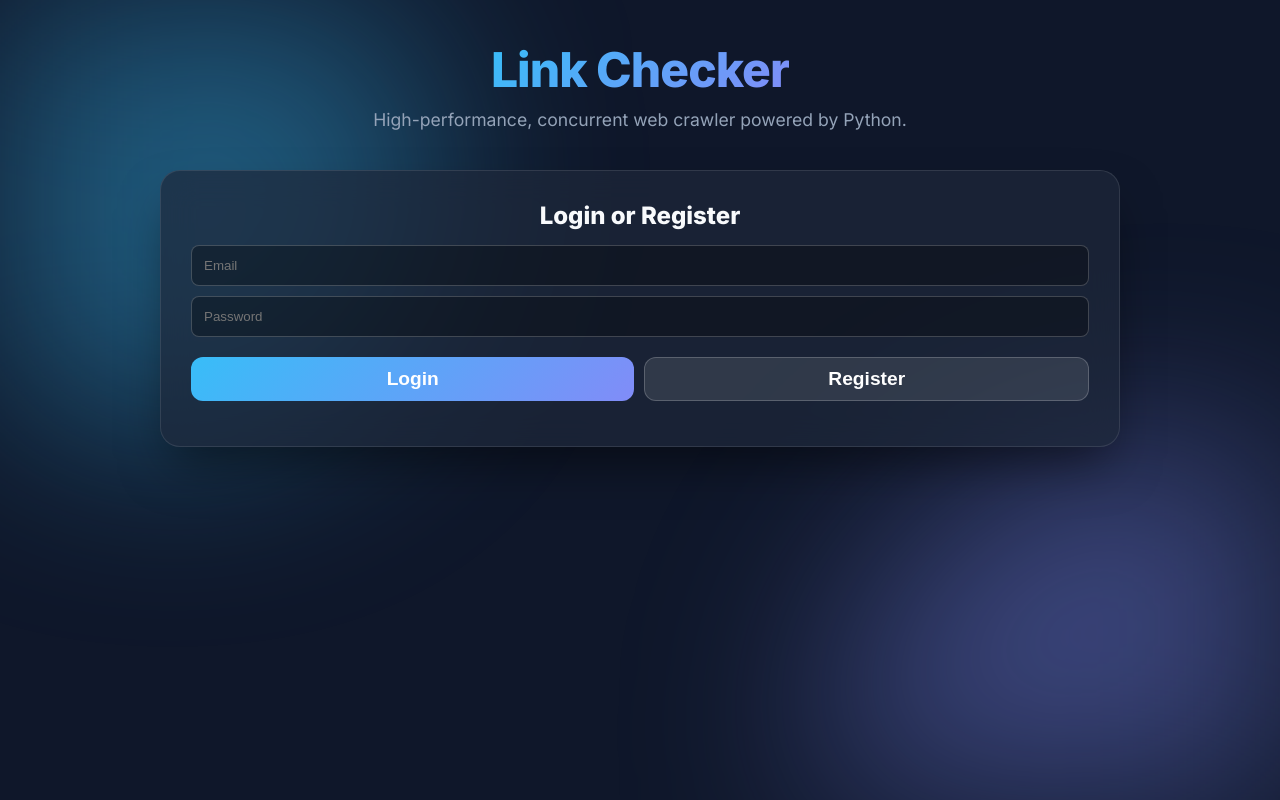
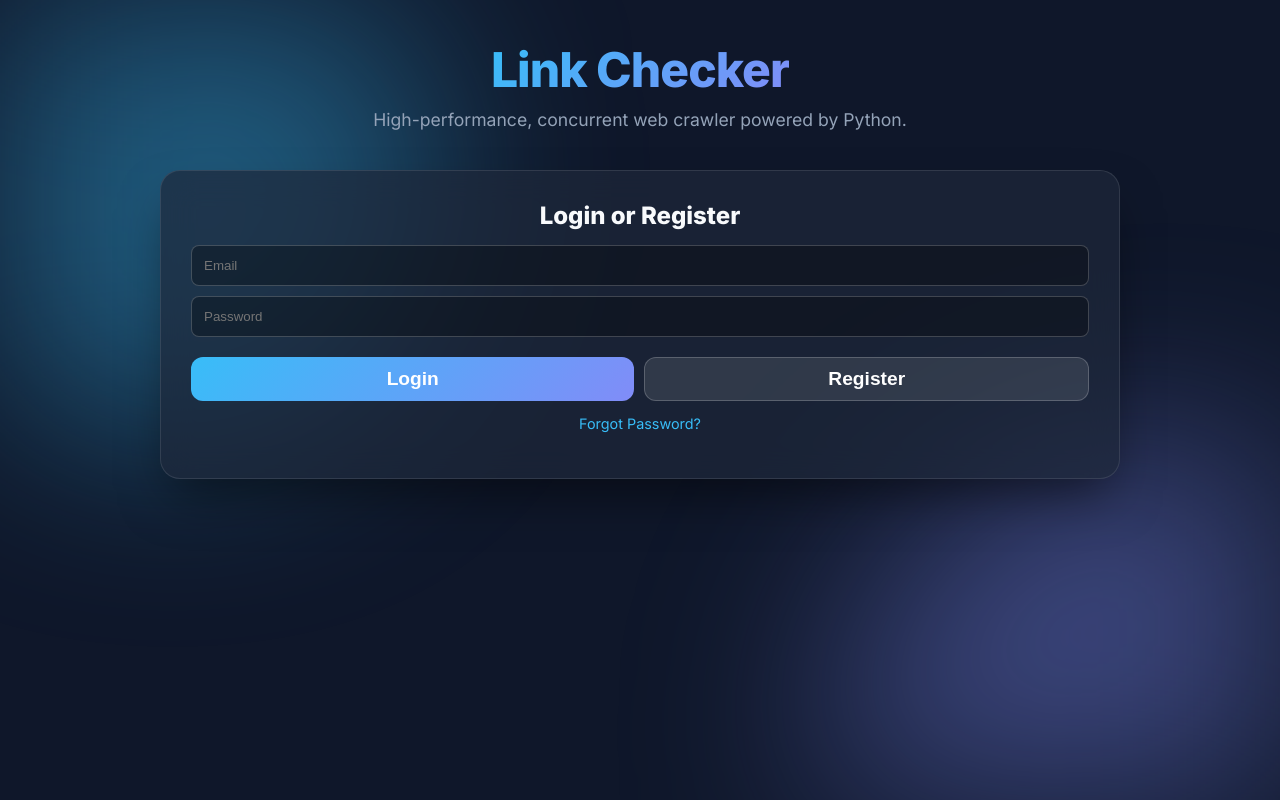
Before and after one commit to azm-gh/Linkchecker, a FastAPI app: page / in a window 1280 px wide. Run offline with FastAPI, Linux system fonts and the light colour scheme; some libraries are stand-ins or nearby versions.

Commit message:
fix: crawler boolean bug and add forgot password

```diff
--- a/crawler.py
+++ b/crawler.py
@@ -94,7 +94,7 @@ async def check_single_link(target_url, source_url, session, timeout=10, on_prog
 
         await fire_callback(on_progress, result)
 
-        return is_alive
+        return result
 
 async def crawler_worker(queue, source_url, session, on_progress, user_id, delay, results_list):
     """Worker task that constantly pulls URLs from the queue."""
--- a/static/app.js
+++ b/static/app.js
@@ -1,5 +1,5 @@
 import { initializeApp } from "https://www.gstatic.com/firebasejs/10.8.0/firebase-app.js";
-import { getAuth, signInWithEmailAndPassword, createUserWithEmailAndPassword, onAuthStateChanged, signOut, sendEmailVerification } from "https://www.gstatic.com/firebasejs/10.8.0/firebase-auth.js";
+import { getAuth, signInWithEmailAndPassword, createUserWithEmailAndPassword, onAuthStateChanged, signOut, sendEmailVerification, sendPasswordResetEmail } from "https://www.gstatic.com/firebasejs/10.8.0/firebase-auth.js";
 
 const firebaseConfig = {
   projectId: "link-checker-1784544272",
@@ -23,6 +23,7 @@ document.addEventListener('DOMContentLoaded', () => {
     const passwordInput = document.getElementById('password');
     const loginBtn = document.getElementById('login-btn');
     const registerBtn = document.getElementById('register-btn');
+    const forgotPasswordLink = document.getElementById('forgot-password-link');
     const authError = document.getElementById('auth-error');
     const userEmailDisplay = document.getElementById('user-email');
     const logoutBtn = document.getElementById('logout-btn');
@@ -102,6 +103,25 @@ document.addEventListener('DOMContentLoaded', () => {
                 authError.textContent = "Registration successful! We have sent a verification link to your email.";
             })
             .catch((error) => { authError.textContent = error.message; });
+    });
+
+    forgotPasswordLink.addEventListener('click', (e) => {
+        e.preventDefault();
+        const email = emailInput.value.trim();
+        if (!email) {
+            authError.style.color = "var(--error)";
+            authError.textContent = "Please enter your email address in the field above to reset your password.";
+            return;
+        }
+        sendPasswordResetEmail(auth, email)
+            .then(() => {
+                authError.style.color = "var(--success)";
+                authError.textContent = "Password reset email sent! Check your inbox.";
+            })
+            .catch((error) => {
+                authError.style.color = "var(--error)";
+                authError.textContent = error.message;
+            });
     });
 
     logoutBtn.addEventListener('click', () => {
--- a/templates/index.html
+++ b/templates/index.html
@@ -23,10 +23,11 @@
             <h2 style="margin-bottom: 15px;">Login or Register</h2>
             <input type="email" id="email" placeholder="Email" required style="display:block; width:100%; margin-bottom: 10px; padding: 12px; border-radius: 8px; border: 1px solid rgba(255,255,255,0.2); background: rgba(0,0,0,0.3); color: white; box-sizing: border-box;">
             <input type="password" id="password" placeholder="Password" required style="display:block; width:100%; margin-bottom: 20px; padding: 12px; border-radius: 8px; border: 1px solid rgba(255,255,255,0.2); background: rgba(0,0,0,0.3); color: white; box-sizing: border-box;">
-            <div style="display: flex; gap: 10px; justify-content: center;">
+            <div style="display: flex; gap: 10px; justify-content: center; margin-bottom: 12px;">
                 <button id="login-btn" style="padding: 10px 20px;">Login</button>
                 <button id="register-btn" style="padding: 10px 20px; background: rgba(255,255,255,0.1); border: 1px solid rgba(255,255,255,0.2);">Register</button>
             </div>
+            <a href="#" id="forgot-password-link" style="color: var(--accent-primary); font-size: 0.9rem; text-decoration: none;">Forgot Password?</a>
             <p id="auth-error" style="color: var(--error); margin-top: 15px;"></p>
         </div>
 
```
